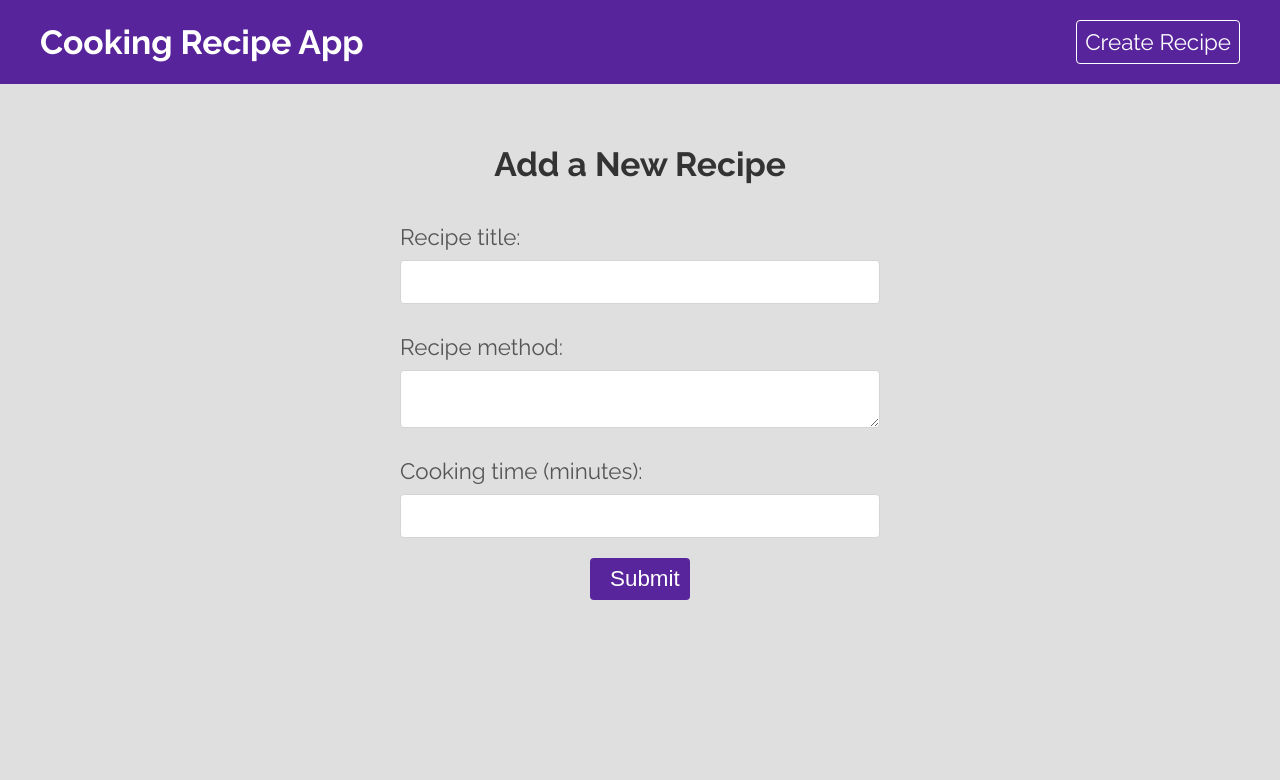
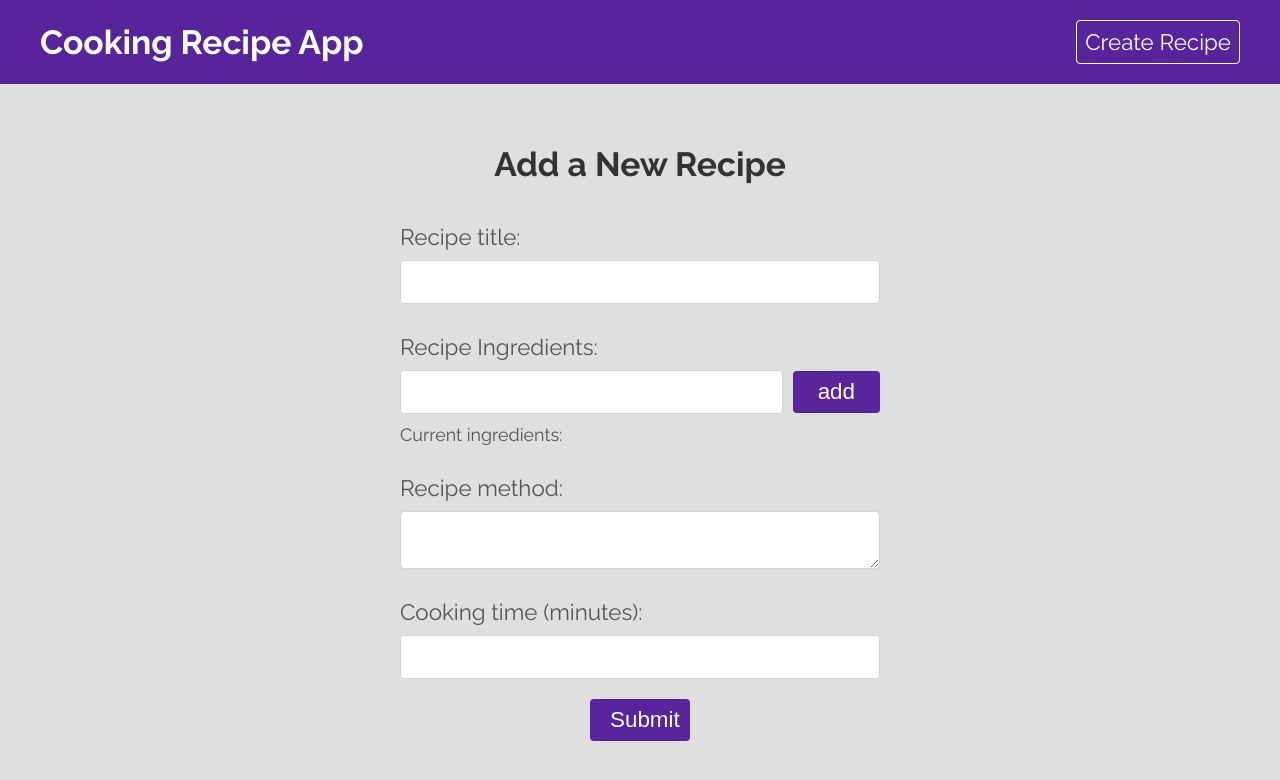
Before and after one commit to efunnuga-bamidele/recipe-directory, a React (Create React App) app: page /create in a window 1280 px wide. Shown: the top 780 px of the page. Built offline with nearby package versions, Linux system fonts and the light colour scheme.

Commit message:
🚀 Create list of ingredients array

```diff
--- a/src/pages/create/Create.css
+++ b/src/pages/create/Create.css
@@ -27,3 +27,12 @@
     text-decoration: none;
     margin: 20px auto;
 }
+
+.ingredients {
+    display: flex;
+    align-items: center;
+}
+
+.ingredients button {
+    margin: 0 0 0 10px;
+}
--- a/src/pages/create/Create.js
+++ b/src/pages/create/Create.js
@@ -1,4 +1,4 @@
-import { useState } from 'react'
+import { useRef, useState } from 'react'
 
 //Styles
 import './Create.css'
@@ -7,12 +7,26 @@ export default function Create() {
     const [title, setTitle] = useState('')
     const [method, setMethod] = useState('')
     const [cookingTime, setCookingTime] = useState('')
+    const [newIngredient, setNewIngredient] = useState('')
+    const [ingredients, setIngredients] = useState([])
+    const ingredientInput = useRef(null)
 
 
     const handleSubmit = (e) => {
         e.preventDefault()
-        console.log(title, method, cookingTime)
+        console.log(title, method, cookingTime, ingredients)
 
+    }
+
+    const handleAdd = (e) => {
+        e.preventDefault()
+        const ing = newIngredient.trim()
+
+        if (ing && !ingredients.includes(ing)){
+            setIngredients(prevIngredients => [...prevIngredients, ing])
+        }
+        setNewIngredient('')
+        ingredientInput.current.focus()
     }
 
     return(
@@ -29,6 +43,21 @@ export default function Create() {
                     required
                     />
                </label>
+
+               <label>
+                <span>Recipe Ingredients:</span>
+                <div className='ingredients'>
+                    <input
+                        type="text"
+                        onChange={(e) => setNewIngredient(e.target.value)}
+                        value={newIngredient}
+                        ref={ingredientInput}
+                        />
+                    <button onClick={handleAdd} className="btn" >add</button>
+                </div>
+               </label>
+               <p>Current ingredients: {ingredients.map(i => <em key={i}>{i}, </em>)} </p>
+
                <label>
                 <span>Recipe method:</span>
                 <textarea
```
